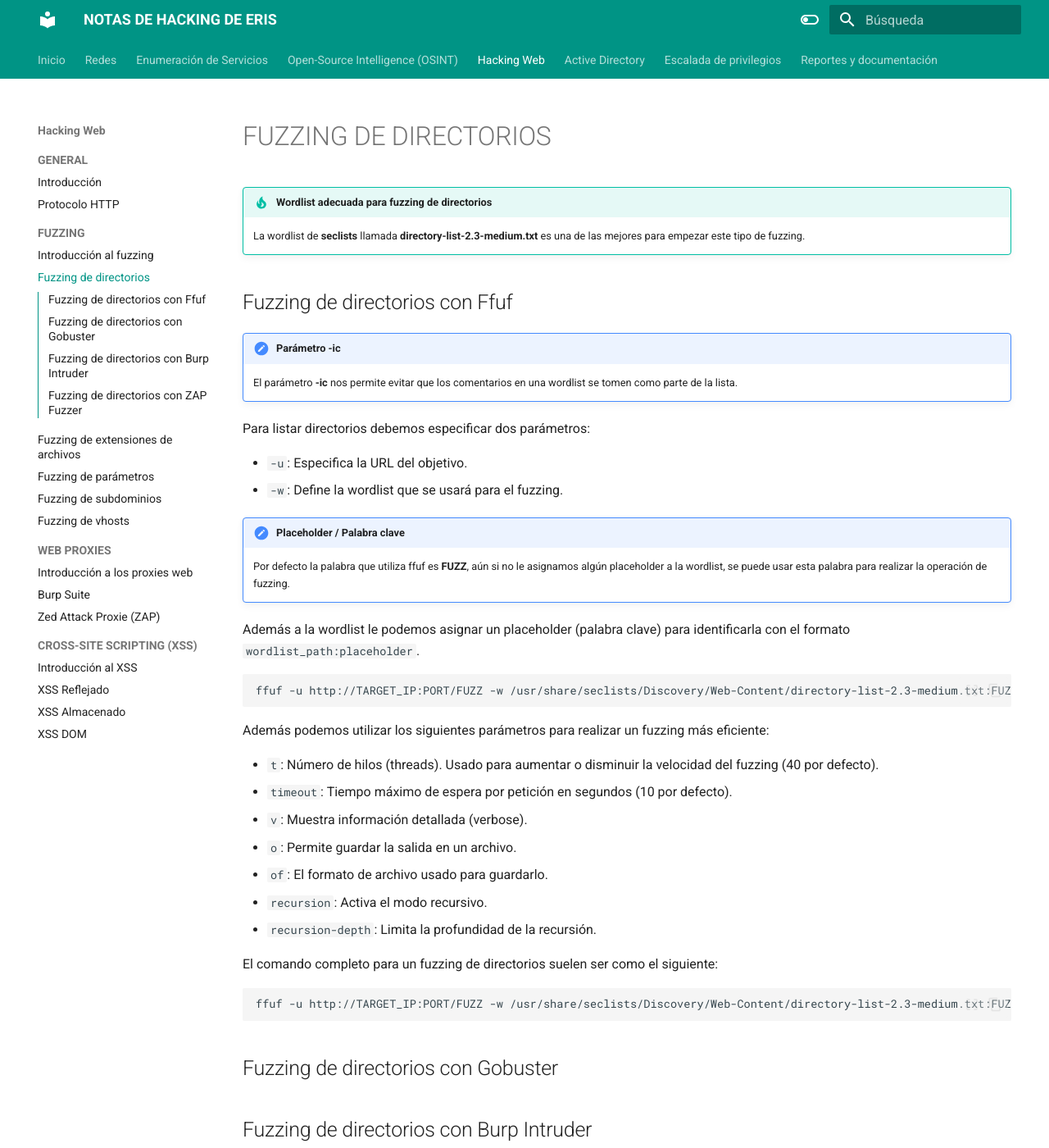
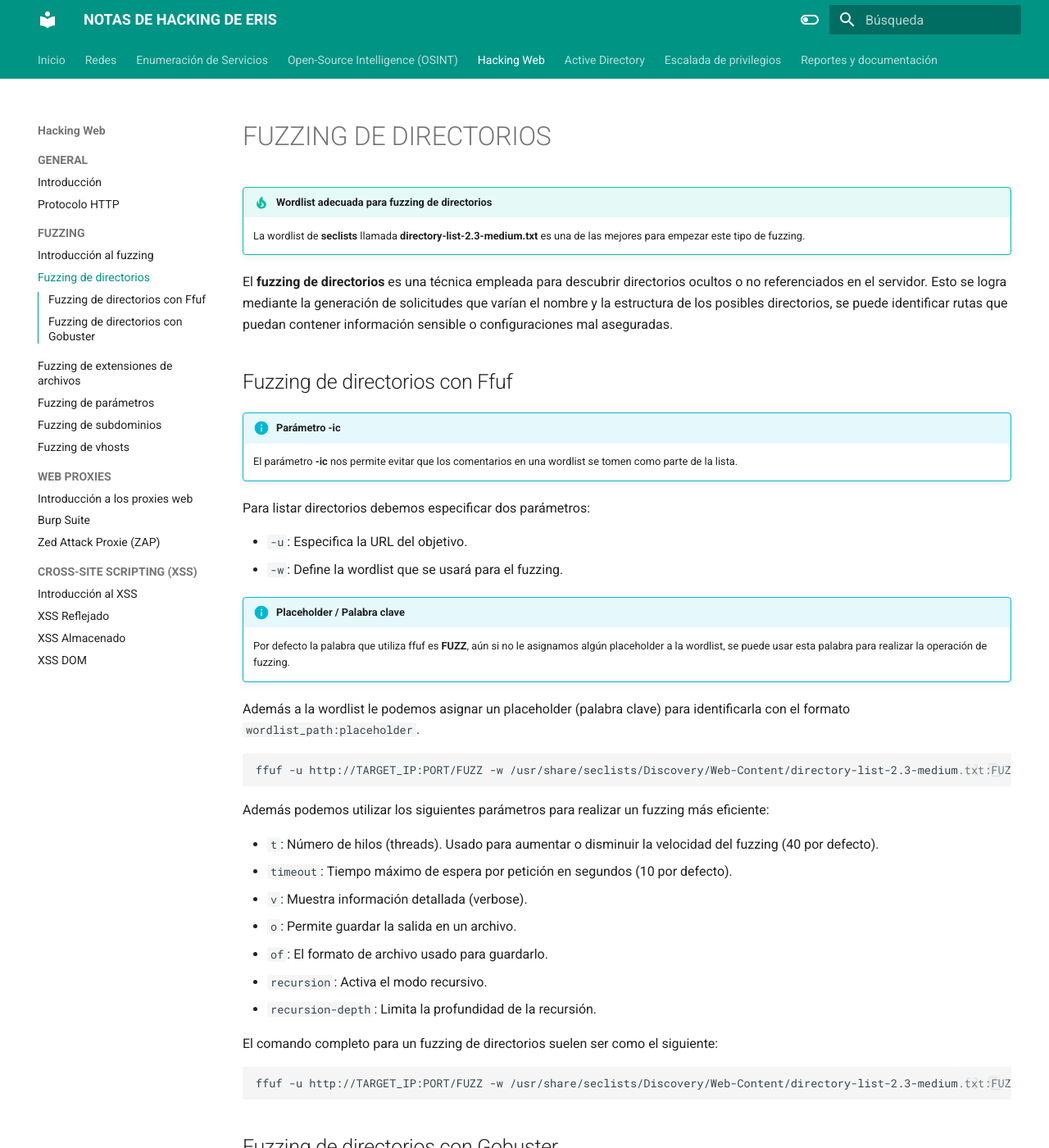
Before and after one commit to eris-os/hacking-notes, an MkDocs documentation site: the page built from docs/directory-fuzzing.md, in a window 1280 px wide and 1400 px high. Shown: the whole window at 82% size. Built offline with MkDocs 1.6.1 and Material for MkDocs 9.7.7, drawn with Linux system fonts in a browser that asks for light colours; some of the changed text lies outside the part shown.

Commit message:
Update directory-fuzzing.md

````diff
--- a/docs/directory-fuzzing.md
+++ b/docs/directory-fuzzing.md
@@ -3,8 +3,10 @@
 !!! tip "Wordlist adecuada para fuzzing de directorios"
     La wordlist de **seclists** llamada **directory-list-2.3-medium.txt** es una de las mejores para empezar este tipo de fuzzing.
 
+El **fuzzing de directorios** es una técnica empleada para descubrir directorios ocultos o no referenciados en el servidor. Esto se logra mediante la generación de solicitudes que varían el nombre y la estructura de los posibles directorios, se puede identificar rutas que puedan contener información sensible o configuraciones mal aseguradas.
+
 ## Fuzzing de directorios con Ffuf
-!!! note "Parámetro -ic"
+!!! info "Parámetro -ic"
     El parámetro **-ic** nos permite evitar que los comentarios en una wordlist se tomen como parte de la lista.
 
 Para listar directorios debemos especificar dos parámetros:
@@ -39,9 +41,3 @@
 ```
 
 ## Fuzzing de directorios con Gobuster
-
-
-## Fuzzing de directorios con Burp Intruder
-
-
-## Fuzzing de directorios con ZAP Fuzzer
````
Also changed, not shown: other parts of docs/directory-fuzzing.md (+1 -1 lines).
